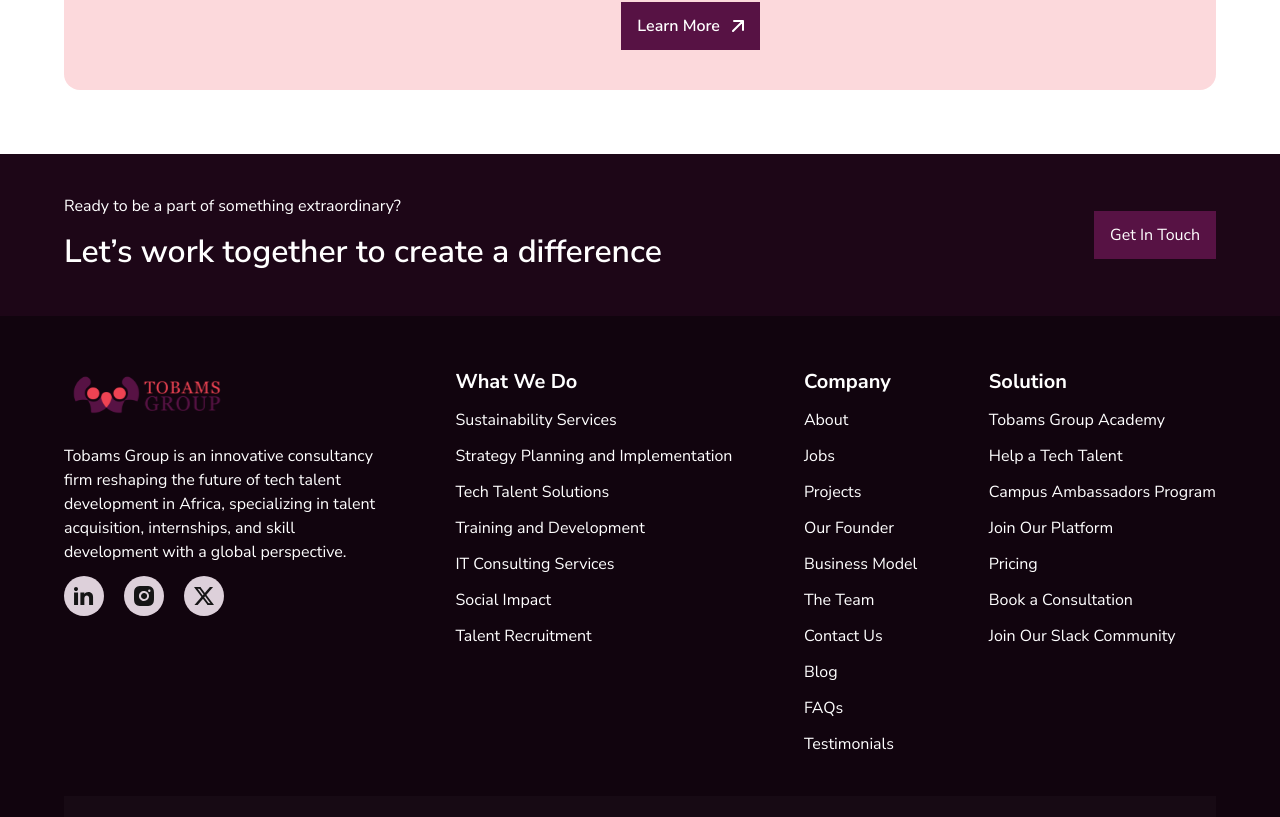
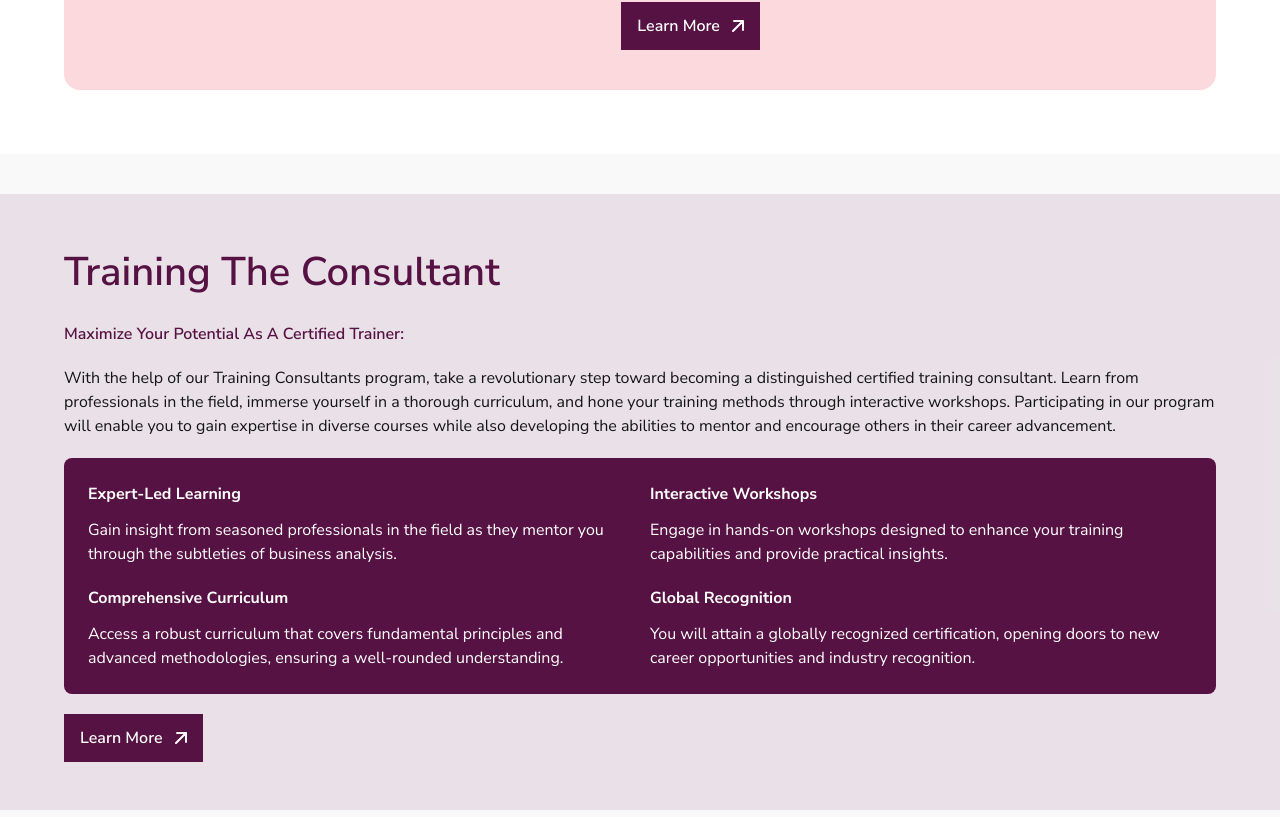
Before and after one commit to codimaniac/Tobams-Group, a Next.js app: page / in a window 1280 px wide. Shown: the part 4723-5540 px from the top of the page. Built offline with nearby package versions, Linux system fonts and the light colour scheme.

Commit message:
feat: add ConsultantTraining section

```diff
--- a/app/globals.css
+++ b/app/globals.css
@@ -15,7 +15,7 @@
   --white-transparent: #ffffff06;
 }
 
-@theme {
+@theme inline {
   --color-background: var(--background);
   --color-foreground: var(--foreground);
   --color-primary: var(--primary);
--- a/app/page.tsx
+++ b/app/page.tsx
@@ -1,3 +1,4 @@
+import ConsultantTrainingSection from "@/components/ConsultantTrainingSection"
 import Hero from "@/components/Hero"
 import LMSSection from "@/components/LMSSection"
 import ManagementSection from "@/components/ManagementSection"
@@ -13,6 +14,7 @@
       <TrainingSection />
       <ManagementSection />
       <TransformationHubSection />
+      <ConsultantTrainingSection />
     </>
   )
 }
--- a/components/ConsultantTrainingSection.tsx
+++ b/components/ConsultantTrainingSection.tsx
@@ -0,0 +1,41 @@
+import Image from "next/image"
+import Button from "./Button"
+import SectionLayout from "./SectionLayout"
+import Arrow45 from "@/assets/icons/Arrow45Deg.svg"
+
+const ConsultantTrainingSection = () => {
+  return (
+    <div className="bg-background py-10">
+        <SectionLayout className="flex items-center gap-20 bg-[#571244]/10 py-12">
+            <div className="flex flex-col flex-1 gap-5">
+                <h2 className="font-nunito font-semibold text-[40px] text-primary">Training The Consultant</h2>
+                <h3 className="font-nunito font-semibold text-primary capitalize">Maximize your potential as a certified trainer:</h3>
+                <div className="text-main-text leading-[150%]">
+                    With the help of our Training Consultants program, take a revolutionary step toward becoming a distinguished certified training consultant. Learn from professionals in the field, immerse yourself in a thorough curriculum, and hone your training methods through interactive workshops. Participating in our program will enable you to gain expertise in diverse courses while also developing the abilities to mentor and encourage others in their career advancement.
+                </div>
+                <div className="grid grid-cols-2 gap-5 text-white leading-[150%] bg-primary p-6 rounded-lg">
+                    <div className="flex flex-col gap-3">
+                        <h3 className="font-bold">Expert-Led Learning</h3>
+                        <p>Gain insight from seasoned professionals in the field as they mentor you through the subtleties of business analysis.</p>
+                    </div>
+                    <div className="flex flex-col gap-3">
+                        <h3 className="font-bold">Interactive Workshops</h3>
+                        <p>Engage in hands-on workshops designed to enhance your training capabilities and provide practical insights.</p>
+                    </div>
+                    <div className="flex flex-col gap-3">
+                        <h3 className="font-bold">Comprehensive Curriculum</h3>
+                        <p>Access a robust curriculum that covers fundamental principles and advanced methodologies, ensuring a well-rounded understanding.</p>
+                    </div>
+                    <div className="flex flex-col gap-3">
+                        <h3 className="font-bold">Global Recognition</h3>
+                        <p>You will attain a globally recognized certification, opening doors to new career opportunities and industry recognition.</p>
+                    </div>
+                </div>
+                <Button className="w-fit text-white font-semibold">Learn More <Image src={Arrow45} alt="Arrow 45°" /></Button>
+            </div>
+        </SectionLayout>
+    </div>
+  )
+}
+
+export default ConsultantTrainingSection
--- a/components/TransformationHubSection.tsx
+++ b/components/TransformationHubSection.tsx
@@ -11,7 +11,7 @@
         <div className="flex flex-col gap-2 bg-[#ef4353]/20 p-10 rounded-2xl">
             <h3 className="font-nunito font-semibold italic text-pending-main text-[20px]">Learning with our CEO:</h3>
             <h2 className="font-nunito font-semibold text-[32px] text-primary italic mb-4">Transformation Hub With Jite Newton</h2>
-            <p className="leading-[150%] text-main-text">Transformation Hub with Jite Newton is a flagship webinar series curated by the CEO, Dr. Jite Newton. Designed to elevate career trajectories and leadership capabilities, this exclusive event offers invaluable insights and strategies for personal and professional growth. Whether you're seeking to advance your career or enhance your leadership skills, the Transformation Hub provides a transformative learning experience to unlock your full potential and drive success in your endeavours.</p>
+            <p className="leading-[150%] text-main-text">Transformation Hub with Jite Newton is a flagship webinar series curated by the CEO, Dr. Jite Newton. Designed to elevate career trajectories and leadership capabilities, this exclusive event offers invaluable insights and strategies for personal and professional growth. Whether you&#39;re seeking to advance your career or enhance your leadership skills, the Transformation Hub provides a transformative learning experience to unlock your full potential and drive success in your endeavours.</p>
             <div className="flex gap-8 mt-4">
                 <div className="relative flex-7 h-85 aspect-square overflow-hidden rounded-lg">
                     <Image src={TransformationHub} alt="A seasoned professional coaching a trainee" fill className="object-cover" />
```
Also changed, not shown: components/CTA.tsx (added).
